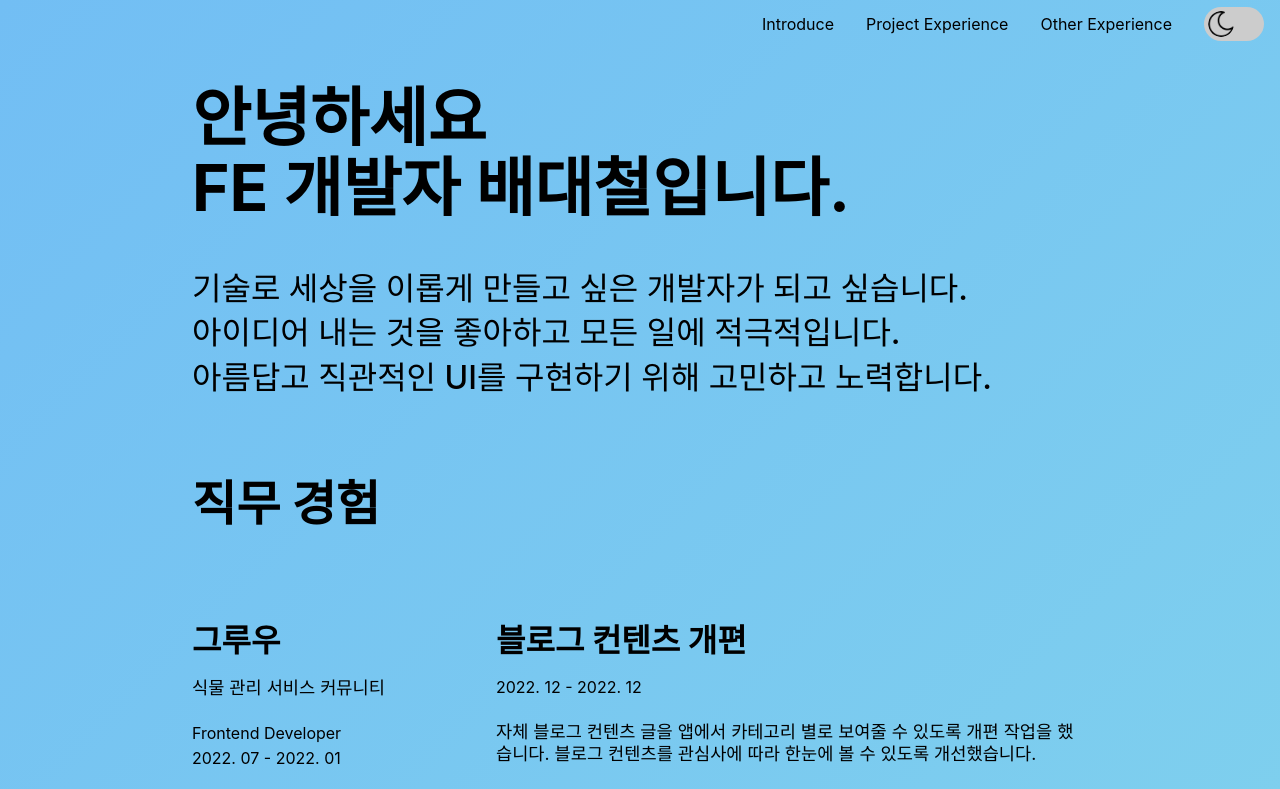
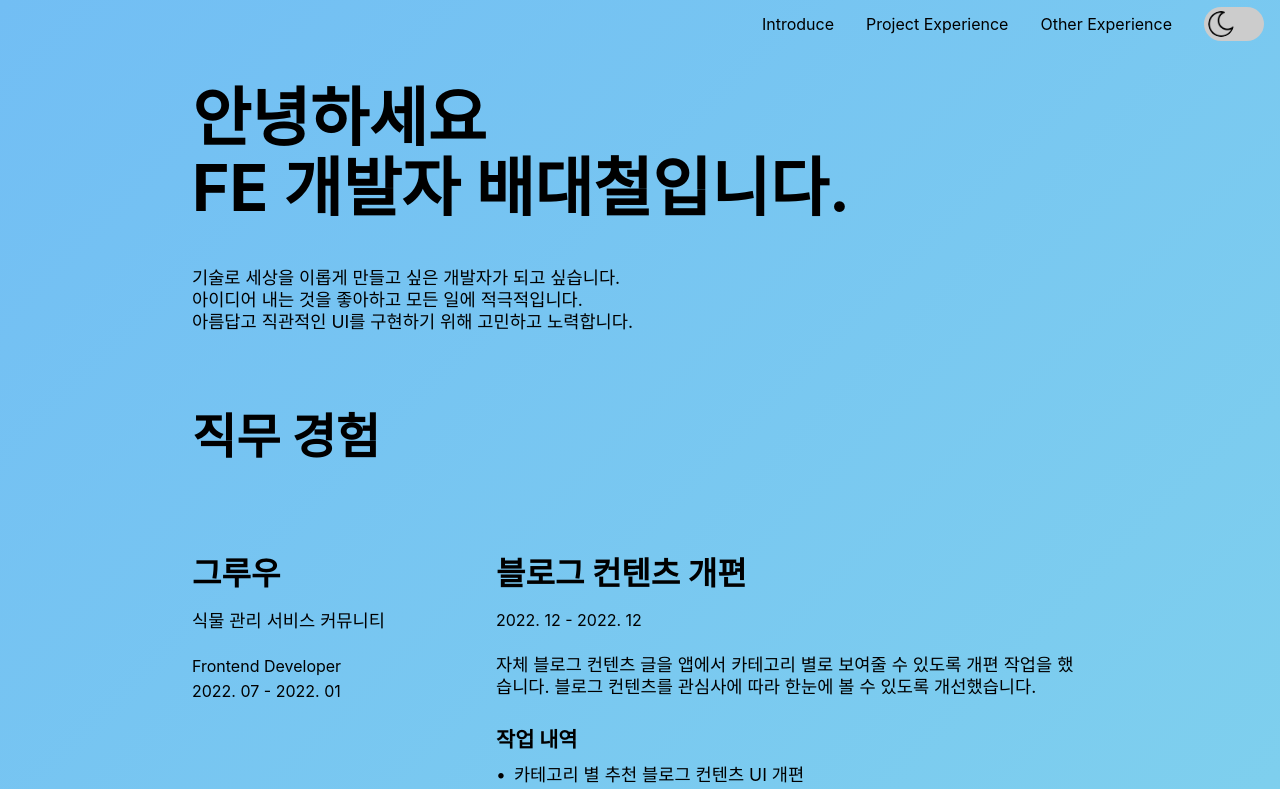
Before and after one commit to aingface/my-resume, a React (Create React App) app: page / in a window 1280 px wide. Shown: the top 789 px of the page. Built offline with nearby package versions, Linux system fonts and the light colour scheme.

Commit message:
Update: App.css
- a태그 색 검정 추가
- 기존 Greetings > 간략한 소개 부분 텍스트의 스타일 이었으나 따로 적용하기 위해 제거

```diff
--- a/src/App.css
+++ b/src/App.css
@@ -40,6 +40,7 @@ ul > li:before {
 
 a {
   text-decoration: none;
+  color: black;
 }
 
 .App {
@@ -51,12 +52,6 @@ a {
 
 .container {
   padding: 40px 0px;
-}
-
-.big-p {
-  font-size: 2rem;
-  line-height: 1.4;
-  font-weight: 500;
 }
 
 .time {
```
